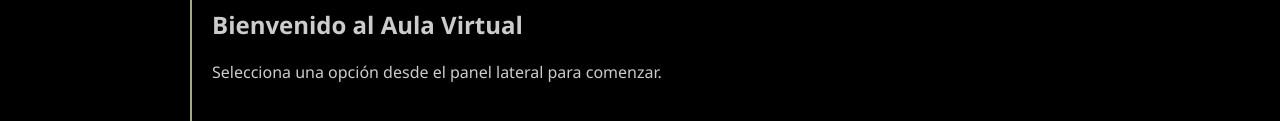
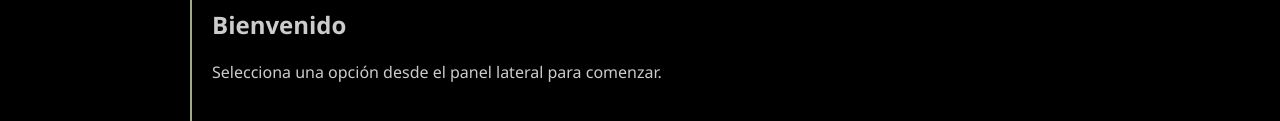
Before and after one commit to arieldiaz11777/faces, a website with bundled scripts: page dashboard/index.html in a window 1280 px wide. Shown: the part 165-286 px from the top of the page. Built offline with nearby package versions, Linux system fonts and the light colour scheme; no server answers.

Commit message:
Actualizar index.html

```diff
--- a/dashboard/index.html
+++ b/dashboard/index.html
@@ -32,7 +32,7 @@
             </header>
             <hr class="header-separator">
             <main id="main-content">
-                <h2>Bienvenido al Aula Virtual</h2>
+                <h2>Bienvenido</h2>
                 <p>Selecciona una opción desde el panel lateral para comenzar.</p>
             </main>
         </div>
```
